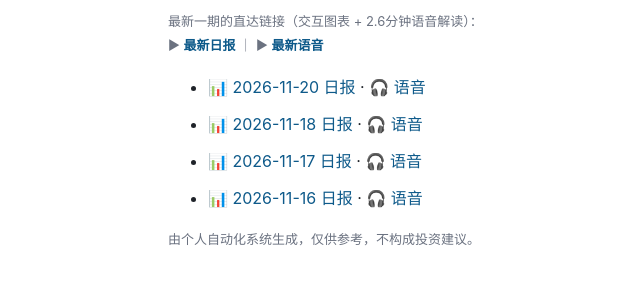
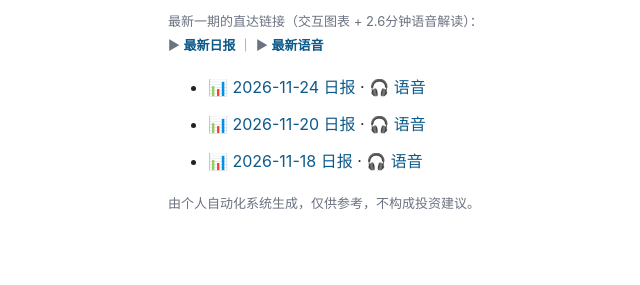
Before and after one commit to XU-Malice/finance-daily, a plain HTML site: page index.html in a window 1280 px wide. Shown: the part 63-348 px from the top of the page, without its empty margins (132-772 px from the left). Drawn offline with Linux system fonts and the light colour scheme.

Commit message:
更新目录

```diff
--- a/index.html
+++ b/index.html
@@ -6,10 +6,9 @@ h1{font-size:20px;border-left:4px solid #b3261e;padding-left:10px}a{color:#0e5a8
 <p class="tip">最新一期的直达链接（交互图表 + 2.6分钟语音解读）：<br>
 ▶ <a href="latest.html"><b>最新日报</b></a> ｜ ▶ <a href="latest.mp3"><b>最新语音</b></a></p>
 <ul>
+<li><a href="reports/2026-11-24.html">📊 2026-11-24 日报</a> · <a href="voice/2026-11-24.mp3">🎧 语音</a></li>
 <li><a href="reports/2026-11-20.html">📊 2026-11-20 日报</a> · <a href="voice/2026-11-20.mp3">🎧 语音</a></li>
 <li><a href="reports/2026-11-18.html">📊 2026-11-18 日报</a> · <a href="voice/2026-11-18.mp3">🎧 语音</a></li>
-<li><a href="reports/2026-11-17.html">📊 2026-11-17 日报</a> · <a href="voice/2026-11-17.mp3">🎧 语音</a></li>
-<li><a href="reports/2026-11-16.html">📊 2026-11-16 日报</a> · <a href="voice/2026-11-16.mp3">🎧 语音</a></li>
 </ul>
 <p class="tip">由个人自动化系统生成，仅供参考，不构成投资建议。</p>
 </body></html>
```
